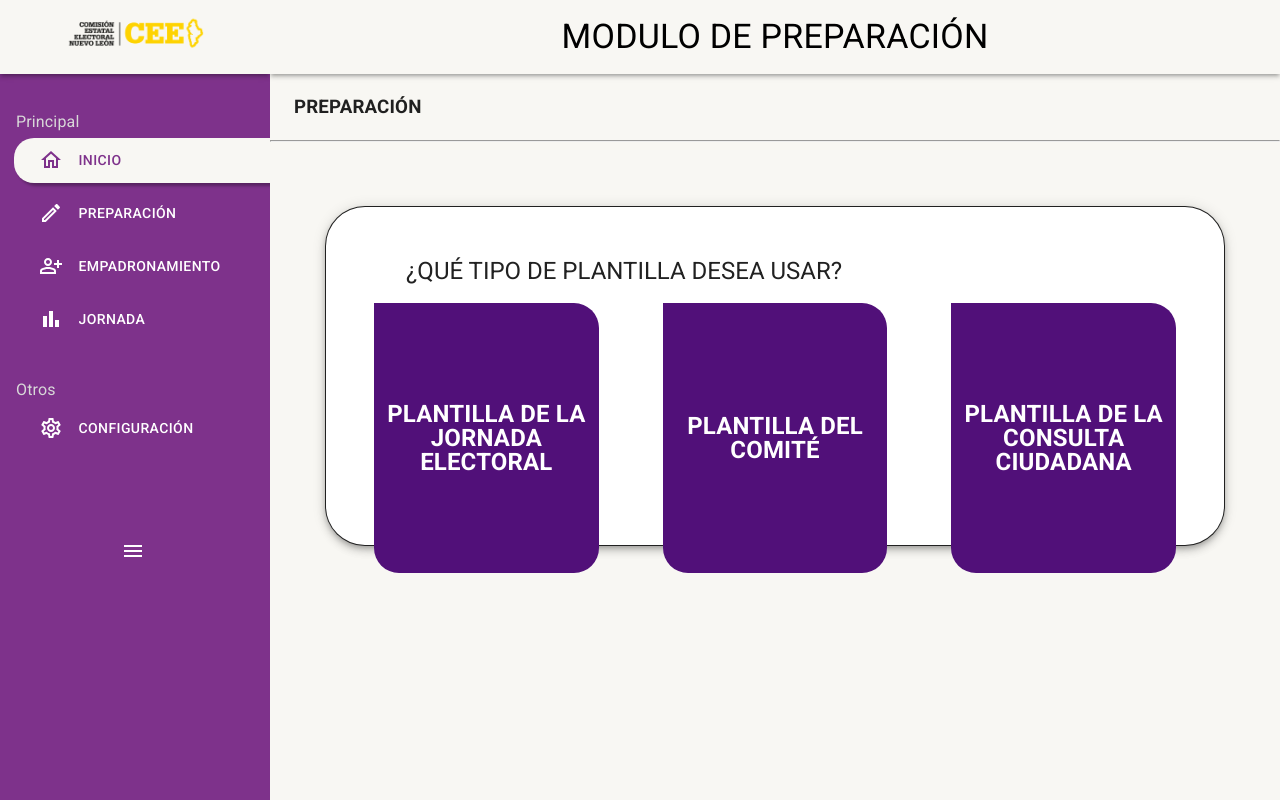
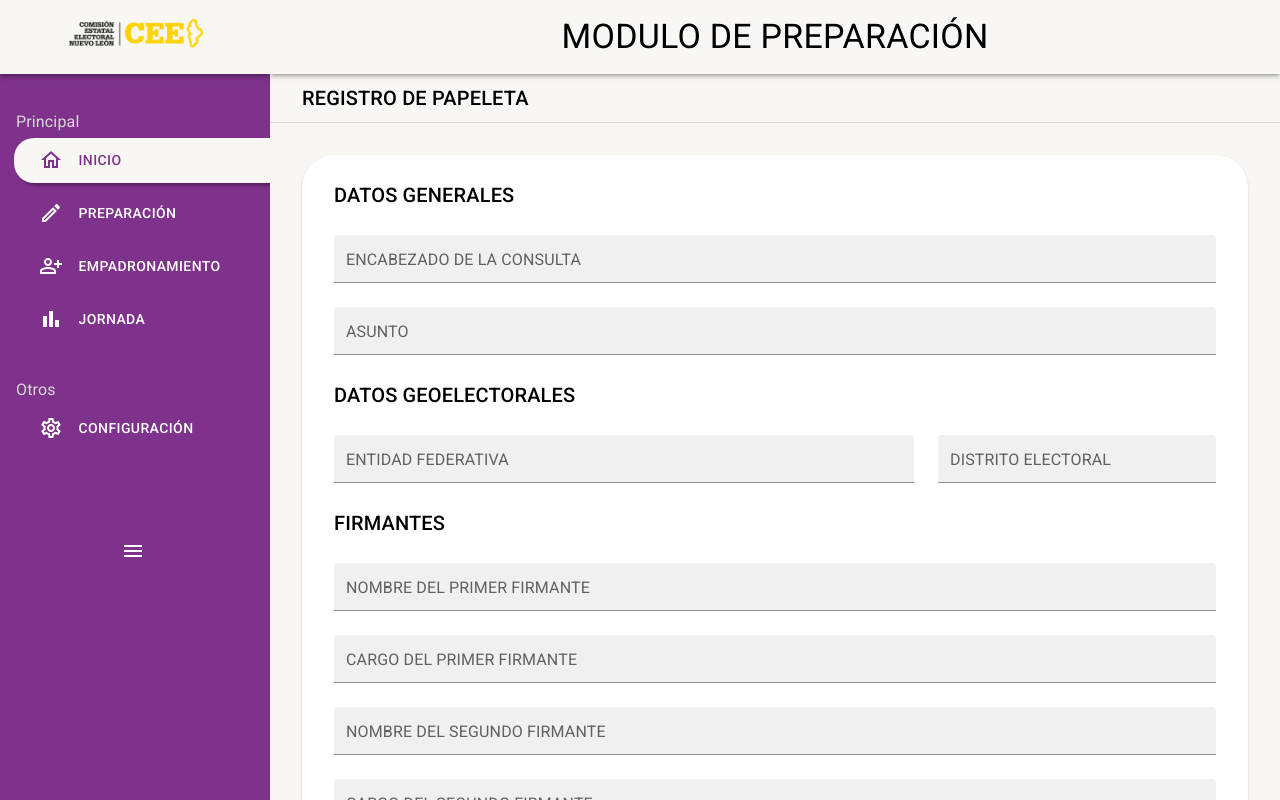
Before and after one commit to DiegoRevilla99/VotacionNL-Frontend-Admin, a React (Vite) app: page /preparacion/consulta/papeleta in a window 1280 px wide. Before the commit this address led to /preparacion/inicio. Built offline with nearby package versions, Linux system fonts and the light colour scheme.

Commit message:
Avance de formulario de consulta ciudadana

```diff
--- a/src/module-preparacion/layout/RegistroProceso.jsx
+++ b/src/module-preparacion/layout/RegistroProceso.jsx
@@ -1,39 +1,15 @@
 import { Box, Button, Divider, Grid, Typography } from "@mui/material";
 import { useEffect, useState } from "react";
+import { useNavigate } from "react-router-dom";
 import { DataGridTable } from "../../ui/components/DataGridTable";
-import { Tabla } from "../../ui/components/table/Tabla";
-import { columns, data } from "../helpers/DataBoletas";
 
-export const RegistroProceso = ({ title }) => {
-	const [datos, setDatos] = useState(data);
+export const RegistroProceso = ({ title, butonTitle, tableTitle, to }) => {
+	const navigate = useNavigate();
 
-	useEffect(() => {
-		setDatos(data);
-	}, []);
-
-	const onEliminar = (event, rowData) => {
-		const { candidato } = rowData;
-		console.log("has presionado " + candidato);
-		const newData = datos.filter((obj) => {
-			if (obj.candidato !== candidato) return obj;
-		});
-		setDatos(newData);
+	const add = () => {
+		navigate(to);
 	};
 
-	const actions = [
-		{
-			icon: "edit",
-			title: "Editar",
-			sx: {},
-			onClick: (event, rowData) => alert("Se ha editado a " + rowData.candidato),
-		},
-		{
-			icon: "delete",
-			title: "Eliminar",
-			sx: { ml: 1, mr: 1, backgroundColor: "error.main" },
-			onClick: (event, rowData) => onEliminar(event, rowData),
-		},
-	];
 	return (
 		<Grid
 			container
@@ -46,7 +22,7 @@ export const RegistroProceso = ({ title }) => {
 			<Grid item xs={12} sx={{ display: "flex", flexDirection: "column" }}>
 				<Box sx={{ m: "0.5rem", ml: "2rem" }}>
 					<Typography variant="h6" align="left" color="initial">
-						REGISTRO DE JORNADA ELECTORAL
+						{title}
 					</Typography>
 				</Box>
 				<Divider />
@@ -57,21 +33,15 @@ export const RegistroProceso = ({ title }) => {
 						flexDirection: "column",
 						m: "2rem",
 						mt: "2rem",
-						"& .css-1h0ys03-MuiButtonBase-root-MuiButton-root:hover": {
-							backgroundColor: "#7E328B !important",
-							transform: "translate(-5px, -5px)",
-							boxShadow: "5px 5px 1px rgba(0, 0, 0, 0.3)",
-							// boxShadow: 3,
-						},
 					}}
 				>
 					<Grid container>
 						<Grid item lg={3} md={4} sm={12} xs={12}>
 							<Button
+								onClick={add}
 								variant="contained"
 								size="large"
 								sx={{
-									// boxShadow: 9,
 									boxShadow: "0px 0px 0px rgba(0, 0, 0, 0.3)",
 									transition: "all 0.5s ease",
 									backgroundColor: "#511079",
@@ -80,9 +50,14 @@ export const RegistroProceso = ({ title }) => {
 									borderTopRightRadius: "1.6rem",
 									borderBottomLeftRadius: "1.6rem",
 									borderBottomRightRadius: "1.6rem",
+									"&:hover": {
+										backgroundColor: "#7E328B !important",
+										transform: "translate(-5px, -5px)",
+										boxShadow: "5px 5px 1px rgba(0, 0, 0, 0.3)",
+									},
 								}}
 							>
-								Registrar jornada electoral
+								{butonTitle}
 							</Button>
 						</Grid>
 					</Grid>
@@ -95,14 +70,13 @@ export const RegistroProceso = ({ title }) => {
 							flexDirection: "column",
 							backgroundColor: "white",
 							mt: "2rem",
-							// height: "100%",
 							borderRadius: "2rem",
 							p: "2rem",
 							pt: "1rem",
 						}}
 					>
 						<Typography variant="h5" color="initial" mb="0.5rem">
-							Jornadas Electorales
+							{tableTitle}
 						</Typography>
 						<Divider />
 						<Box
--- /dev/null
+++ b/src/module-preparacion/pages/AddPapeleta.jsx
@@ -0,0 +1,156 @@
+import { Box, Divider, Grid, Typography, TextField, Paper, Button } from "@mui/material";
+
+export const AddPapeleta = () => {
+	return (
+		<Box
+			sx={{
+				height: "100%",
+				width: "100%",
+				overflowY: "auto",
+				// flexGrow: 1,
+			}}
+		>
+			<Box sx={{ m: "0.5rem", ml: "2rem" }}>
+				<Typography variant="h6" align="left" color="initial">
+					REGISTRO DE PAPELETA
+				</Typography>
+			</Box>
+			<Divider />
+			<Box
+				m={"2rem"}
+				sx={{
+					boxShadow: 1,
+					// height: "100%",
+					// display: "flex",
+					// flexDirection: "column",
+					backgroundColor: "white",
+					mt: "2rem",
+					borderRadius: "2rem",
+					p: "2rem",
+					pt: "1rem",
+				}}
+			>
+				<Grid
+					container
+					sx={{
+						height: "100%",
+						display: "flex",
+					}}
+					spacing={3}
+				>
+					<Grid item xs={12} mt="0.5rem">
+						<Typography variant="h6" color="initial">
+							DATOS GENERALES
+						</Typography>
+					</Grid>
+					<Grid item xs={12}>
+						<TextField
+							fullWidth
+							size="small"
+							id="filled-basic"
+							label="ENCABEZADO DE LA CONSULTA"
+							variant="filled"
+						/>
+					</Grid>
+					<Grid item xs={12}>
+						<TextField
+							fullWidth
+							size="small"
+							id="filled-basic"
+							label="ASUNTO"
+							variant="filled"
+						/>
+					</Grid>
+					<Grid item xs={12}>
+						<Typography variant="h6" color="initial">
+							DATOS GEOELECTORALES
+						</Typography>
+					</Grid>
+					<Grid item xs={8}>
+						<TextField
+							fullWidth
+							size="small"
+							id="filled-basic"
+							label="ENTIDAD FEDERATIVA"
+							variant="filled"
+						/>
+					</Grid>
+					<Grid item xs={4}>
+						<TextField
+							fullWidth
+							size="small"
+							id="filled-basic"
+							label="DISTRITO ELECTORAL"
+							variant="filled"
+						/>
+					</Grid>
+					<Grid item xs={12}>
+						<Typography variant="h6" color="initial">
+							FIRMANTES
+						</Typography>
+					</Grid>
+					<Grid item xs={12}>
+						<TextField
+							fullWidth
+							size="small"
+							id="filled-basic"
+							label="NOMBRE DEL PRIMER FIRMANTE"
+							variant="filled"
+						/>
+					</Grid>
+					<Grid item xs={12}>
+						<TextField
+							fullWidth
+							size="small"
+							id="filled-basic"
+							label="CARGO DEL PRIMER FIRMANTE"
+							variant="filled"
+						/>
+					</Grid>
+					<Grid item xs={12}>
+						<TextField
+							fullWidth
+							size="small"
+							id="filled-basic"
+							label="NOMBRE DEL SEGUNDO FIRMANTE"
+							variant="filled"
+						/>
+					</Grid>
+					<Grid item xs={12}>
+						<TextField
+							fullWidth
+							size="small"
+							id="filled-basic"
+							label="CARGO DEL SEGUNDO FIRMANTE"
+							variant="filled"
+						/>
+					</Grid>
+					<Grid item xs={6}>
+						<Button
+							// onClick={add}
+							variant="contained"
+							size="large"
+							sx={{
+								boxShadow: "0px 0px 0px rgba(0, 0, 0, 0.3)",
+								transition: "all 0.5s ease",
+								backgroundColor: "#511079",
+								width: "100%",
+								borderTopLeftRadius: "0",
+								borderTopRightRadius: "1.6rem",
+								borderBottomLeftRadius: "1.6rem",
+								borderBottomRightRadius: "1.6rem",
+								"&:hover": {
+									backgroundColor: "#7E328B !important",
+									transform: "translate(-5px, -5px)",
+									boxShadow: "5px 5px 1px rgba(0, 0, 0, 0.3)",
+								},
+							}}
+						>
+							Agregar preguntas
+						</Button>
+					</Grid>
+				</Grid>
+			</Box>
+		</Box>
+	);
+};
--- /dev/null
+++ b/src/module-preparacion/pages/RegistroComite.jsx
@@ -0,0 +1,12 @@
+import { RegistroProceso } from "../layout/RegistroProceso";
+
+export const RegistroComite = () => {
+	return (
+		<RegistroProceso
+			title={"REGISTRO DE COMITÉ"}
+			butonTitle={"Registrar Comité"}
+			tableTitle={"Comités"}
+			to={"/preparacion/comite"}
+		></RegistroProceso>
+	);
+};
--- /dev/null
+++ b/src/module-preparacion/pages/RegistroConsultaCiudadana.jsx
@@ -0,0 +1,12 @@
+import { RegistroProceso } from "../layout/RegistroProceso";
+
+export const RegistroConsultaCiudadana = () => {
+	return (
+		<RegistroProceso
+			title={"REGISTRO DE CONSULTA CIUDADANA"}
+			butonTitle={"Registrar Consulta ciudadana"}
+			tableTitle={"Consultas Ciudadanas"}
+			to={"/preparacion/consulta"}
+		></RegistroProceso>
+	);
+};
--- a/src/module-preparacion/pages/RegistroJornadaElectoral.jsx
+++ b/src/module-preparacion/pages/RegistroJornadaElectoral.jsx
@@ -1,5 +1,12 @@
 import { RegistroProceso } from "../layout/RegistroProceso";
 
 export const RegistroJornadaElectoral = () => {
-	return <RegistroProceso title={"Jornada electoral"}></RegistroProceso>;
+	return (
+		<RegistroProceso
+			title={"REGISTRO DE JORNADA ELECTORAL"}
+			butonTitle={"Registrar Jornada Electoral"}
+			tableTitle={"Jornadas Electorales"}
+			to={"/preparacion/jornada"}
+		></RegistroProceso>
+	);
 };
--- a/src/module-preparacion/routes/PreparacionRoutes.jsx
+++ b/src/module-preparacion/routes/PreparacionRoutes.jsx
@@ -2,10 +2,13 @@ import React from "react";
 import { Navigate, Route, Routes } from "react-router-dom";
 import { PrivateRoute } from "../../router/PrivateRoute";
 import { AddBoletaComite } from "../pages/AddBoletaComite";
+import { AddPapeleta } from "../pages/AddPapeleta";
 import { CrudComite } from "../pages/CrudComite";
 import { CrudConsulta } from "../pages/CrudConsulta";
 import { CrudJornada } from "../pages/CrudJornada";
 import { HomePreparacion } from "../pages/HomePreparacion";
+import { RegistroComite } from "../pages/RegistroComite";
+import { RegistroConsultaCiudadana } from "../pages/RegistroConsultaCiudadana";
 
 import { RegistroJornadaElectoral } from "../pages/RegistroJornadaElectoral";
 
@@ -14,11 +17,16 @@ export const PreparacionRoutes = () => {
 		<PrivateRoute>
 			<Routes>
 				<Route path="inicio" element={<HomePreparacion></HomePreparacion>} />
+
 				<Route path="registroJornada" element={<RegistroJornadaElectoral />} />
+				<Route path="registroComite" element={<RegistroComite />} />
+				<Route path="registroConsultaCiudadana" element={<RegistroConsultaCiudadana />} />
+
 				<Route path="comite" element={<CrudComite />} />
 				<Route path="comite/boleta" element={<AddBoletaComite></AddBoletaComite>} />
 				<Route path="jornada" element={<CrudJornada />} />
 				<Route path="consulta" element={<CrudConsulta />} />
+				<Route path="consulta/papeleta" element={<AddPapeleta />} />
 
 				<Route path="/*" element={<Navigate to="/preparacion/inicio" />} />
 			</Routes>
--- a/src/ui/components/Item.jsx
+++ b/src/ui/components/Item.jsx
@@ -2,6 +2,7 @@ import { MenuItem } from "react-pro-sidebar";
 import Typography from "@mui/material/Typography";
 import { keyframes } from "@emotion/react";
 import { Box } from "@mui/system";
+import { Link } from "react-router-dom";
 
 const animacion = keyframes`
 0%{
@@ -40,6 +41,7 @@ export const Item = ({ title, to, icon, selected, setSelected }) => {
 				icon={icon}
 			>
 				<Typography variant="button">{title}</Typography>
+				<Link to={to} />
 			</MenuItem>
 		</Box>
 	);
--- a/src/ui/components/SidebarCustom.jsx
+++ b/src/ui/components/SidebarCustom.jsx
@@ -107,6 +107,7 @@ export const SidebarCustom = () => {
 								icon={<EditOutlinedIcon />}
 								selected={selected}
 								setSelected={setSelected}
+								to={"preparacion/inicio"}
 							></Item>
 							<Item
 								title="Empadronamiento"
```
